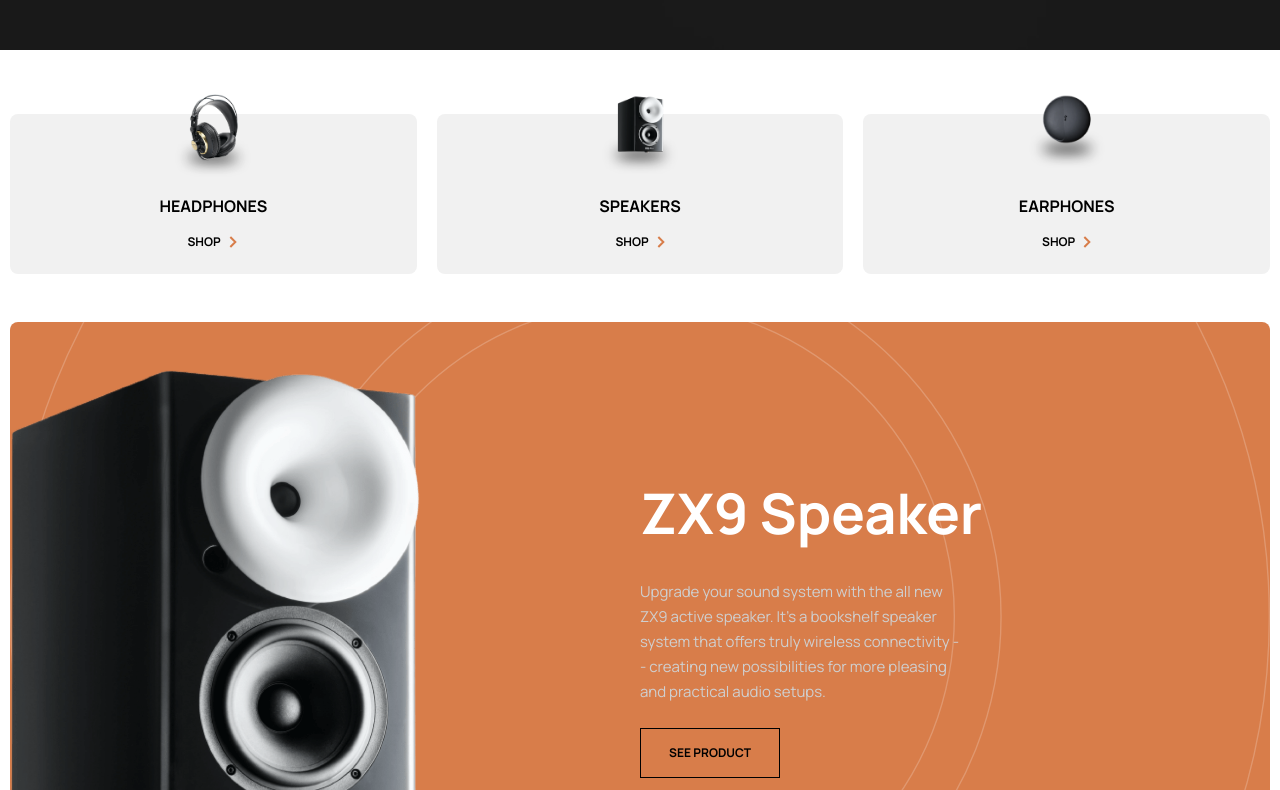
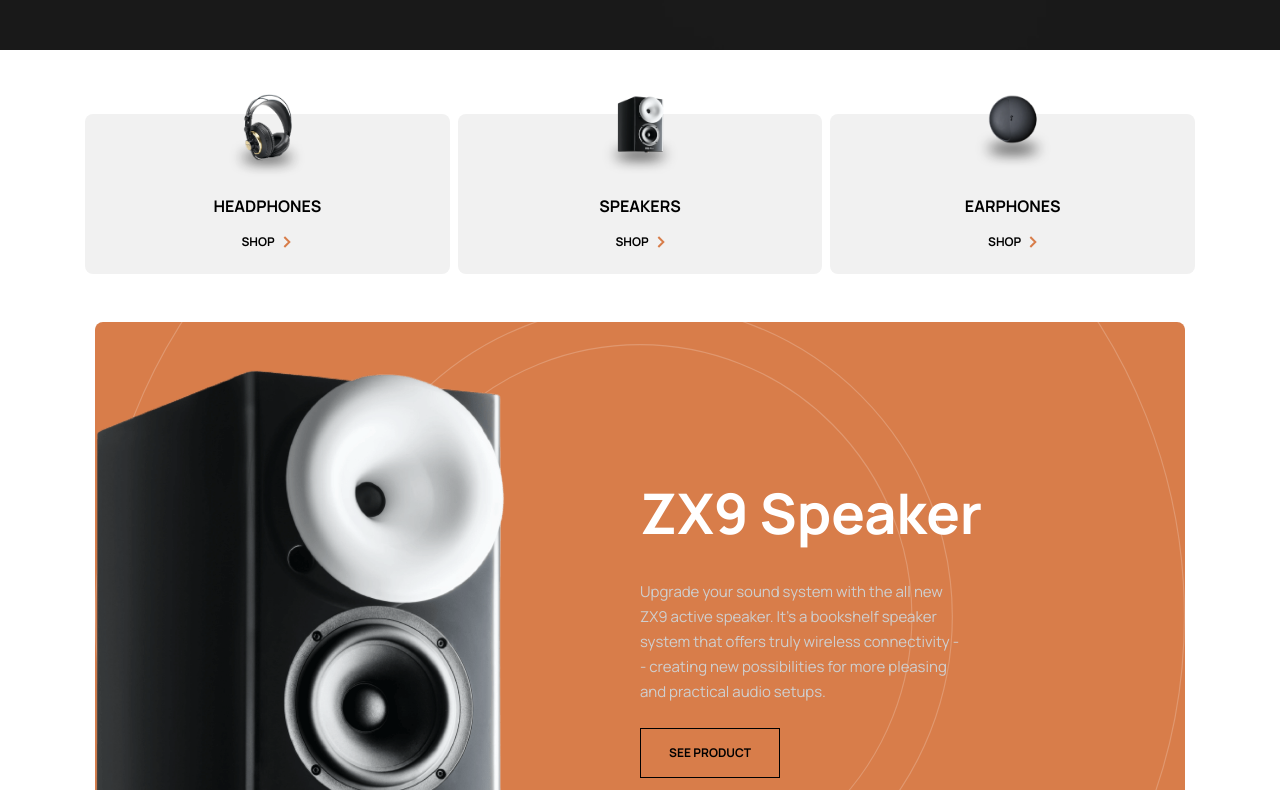
Before and after one commit to tannaz97shr/audiophile-ecommerce-website, a Next.js app: page / in a window 1280 px wide. Shown: the part 690-1480 px from the top of the page. Built offline with nearby package versions, Linux system fonts and the light colour scheme.

Commit message:
feat: layout size

```diff
--- a/src/app/page.tsx
+++ b/src/app/page.tsx
@@ -6,8 +6,10 @@ export default function Home() {
   return (
     <>
       <HomeBanner />
-      <CategorySection />
-      <HomeFeaturesSection />
+      <div className="flex flex-col mx-2.5 md:mx-auto md:w-[690px] lg:w-[1020px] xl:w-[1110px]">
+        <CategorySection />
+        <HomeFeaturesSection />
+      </div>
     </>
   );
 }
--- a/src/components/CategoryCard/index.tsx.tsx
+++ b/src/components/CategoryCard/index.tsx.tsx
@@ -11,7 +11,7 @@ const MenuItem = ({ item }: MenuItemProps) => {
   return (
     <div
       key={item.name}
-      className="flex bg-grey h-40 rounded-lg mt-16 relative md:flex-1 mx-2.5"
+      className="flex bg-grey h-40 rounded-lg mt-16 relative md:flex-1"
     >
       <Image
         alt={item.name}
--- a/src/components/CategorySection/index.tsx
+++ b/src/components/CategorySection/index.tsx
@@ -6,7 +6,7 @@ import { CategoryItems } from "../HeaderMenu/Menu";
 
 const CategorySection = () => {
   return (
-    <div className="flex w-full flex-col md:flex-row">
+    <div className="flex w-full flex-col md:flex-row gap-2">
       {CategoryItems.map((item: ICategoryItem) => (
         <CategoryCard key={item.name} item={item} />
       ))}
--- a/src/components/HeaderMenu/Menu.tsx
+++ b/src/components/HeaderMenu/Menu.tsx
@@ -46,7 +46,7 @@ const Menu = () => {
       )}
       {isOpen && (
         <div className="bg-white absolute top-[90px] z-20 w-full left-0 rounded-b px-4 py-6 lg:hidden">
-          <div className="flex flex-col md:flex-row">
+          <div className="flex flex-col md:flex-row px-2.5 gap-2">
             {CategoryItems.map((item: ICategoryItem) => (
               <MenuItem key={item.name} item={item} />
             ))}
```
